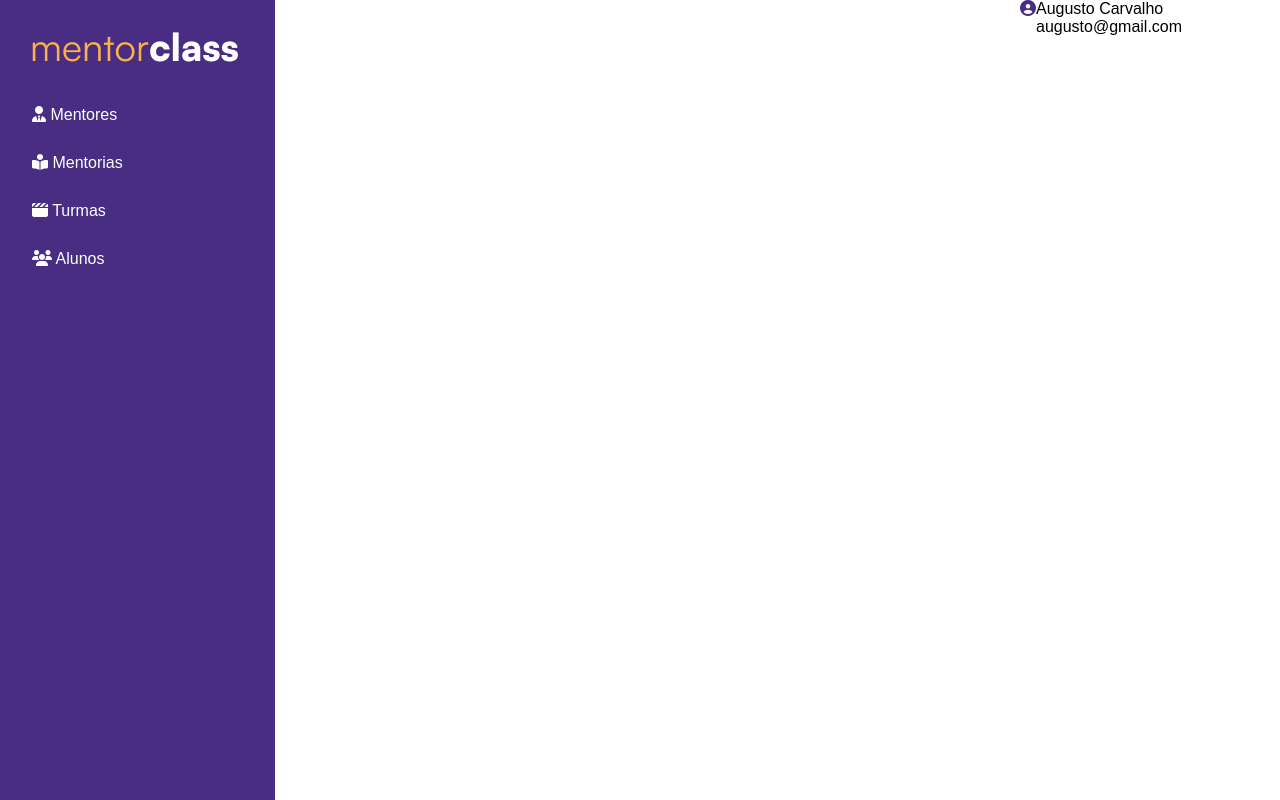
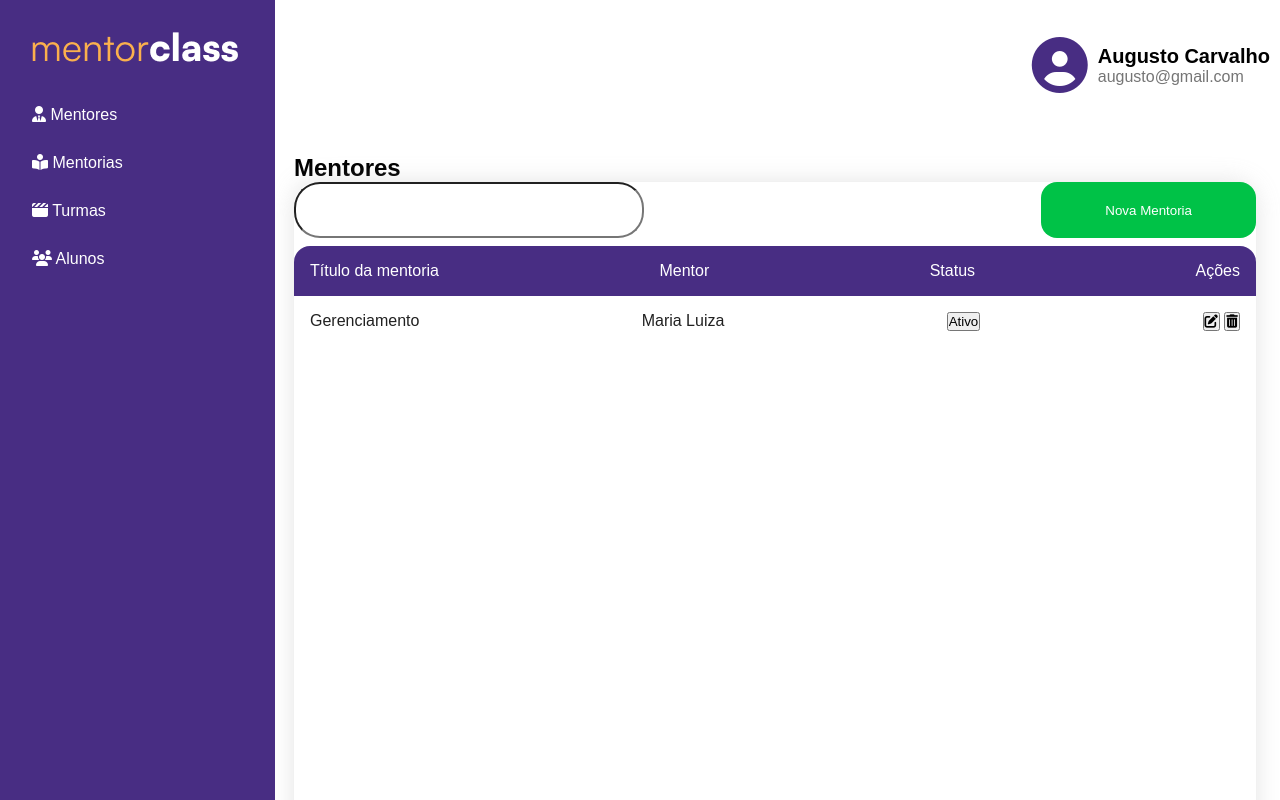
Before and after one commit to Luiz-de-Lima/projeto_modulo-1, a plain HTML site: page pages/mentores.html in a window 1280 px wide. Shown: the top 800 px of the page. Drawn offline with Linux system fonts and the light colour scheme.

Commit message:
page mentores criada

```diff
--- a/pages/mentores.html
+++ b/pages/mentores.html
@@ -15,7 +15,7 @@
 </head>
 
 <body>
-  <div class="container" style="display: flex;justify-content: space-between">
+  <aside class="sidebar" style="display: flex;justify-content: space-between">
     <header>
       <picture><img src="../images/mentorclass.png" alt="logo mentorclass"></picture>
       <nav class="navbar">
@@ -30,16 +30,43 @@
       </nav>
     </header>
 
-    <div class="user-info" id="userLoggedInName" style="display: flex;width: 260px;">
-      <i class="fa-solid fa-circle-user" style="color: #482d83;;"></i>
-      <div>
-        <p>Augusto Carvalho</p>
-        <span>augusto@gmail.com</span>
+  </aside>
+  <div class="user-info" id="userLoggedInName">
+    <i class="fa-solid fa-circle-user" style="color: #482d83;"></i>
+    <div class="user-name">
+      <p>Augusto Carvalho</p>
+      <span>augusto@gmail.com</span>
+    </div>
+  </div>
+  <main class="dashboard dashboard-mentores">
+
+    <h2>Mentores</h2>
+    <div class="dashboard-mentores_search box">
+      <div class="dashboard-mentores_input">
+        <input type="search" name="" id="">
+        <button>Nova Mentoria</button>
+      </div>
+      <div class="dashboard-mentores_data">
+        <div class="data_titles">
+          <h4>Título da mentoria</h4>
+          <h4>Mentor</h4>
+          <h4>Status</h4>
+          <h4>Ações</h4>
+        </div>
+        <div class="data_description">
+          <p>Gerenciamento
+          </p>
+          <p>Maria Luiza</p>
+          <button>Ativo</button>
+          <div class="edit-delete-actions">
+            <button><i class="fa-solid fa-pen-to-square"></i></button>
+            <button><i class="fa-solid fa-trash-can"></i></button>
+          </div>
+        </div>
       </div>
 
     </div>
-
-  </div>
+  </main>
 
   <script src="https://kit.fontawesome.com/ac6f22b722.js" crossorigin="anonymous"></script>
 
--- a/pages/sidebar.css
+++ b/pages/sidebar.css
@@ -1,9 +1,11 @@
-header {
+.sidebar {
+  position: fixed;
   background: #482d83;
   height: 1208px;
   width: 275px;
   padding: 2rem;
 }
+
 header img {
   margin-bottom: 10px;
 }
@@ -23,3 +25,82 @@ header img {
   color: #fff;
   text-decoration: none;
 }
+
+.user-info {
+  display: flex;
+  justify-content: end;
+  align-items: center;
+  height: 130px;
+  padding-right: 10px;
+}
+.user-info i {
+  font-size: 56px;
+  margin-right: 10px;
+}
+.user-name p {
+  font-size: 20px;
+  font-weight: 600;
+}
+.user-name span {
+  color: #757575;
+  font-weight: 400;
+}
+.dashboard {
+  margin-left: 270px;
+  display: flex;
+  flex-direction: column;
+  max-width: 1646px;
+  padding: 1.5rem;
+}
+.box {
+  box-shadow: 0px 0px 25px 0px rgba(163, 163, 163, 0.3);
+  border-radius: 24px;
+  width: 100%;
+  max-width: 1582px;
+  height: 846px;
+}
+
+.dashboard-mentores_input {
+  display: flex;
+  justify-content: space-between;
+  margin-bottom: 8px;
+}
+.dashboard-mentores_input input {
+  width: 350px;
+  height: 56px;
+  flex-shrink: 0;
+  border-radius: 26px;
+  outline: 0;
+}
+.dashboard-mentores_input button {
+  background-color: #00c247;
+  padding: 12px 64px;
+  color: #ffffff;
+  border: 0;
+  border-radius: 16px;
+  transition: filter 0.3s ease;
+}
+
+.dashboard-mentores_input button:hover {
+  filter: brightness(1.2);
+}
+
+.dashboard-mentores_data {
+}
+.data_titles {
+  border-radius: 16px 16px 0px 0px;
+  background-color: #482d83;
+  color: #fff;
+  display: flex;
+  justify-content: space-between;
+  padding: 1rem;
+}
+.data_titles h4 {
+  font-weight: 400;
+}
+.data_description {
+  display: flex;
+  justify-content: space-between;
+  padding: 1rem;
+  color: #212121;
+}
```
Also changed, not shown: pages/alunos.html (+12 -0 lines), pages/mentorias.html (+12 -0 lines), pages/turmas.html (+15 -0 lines).
